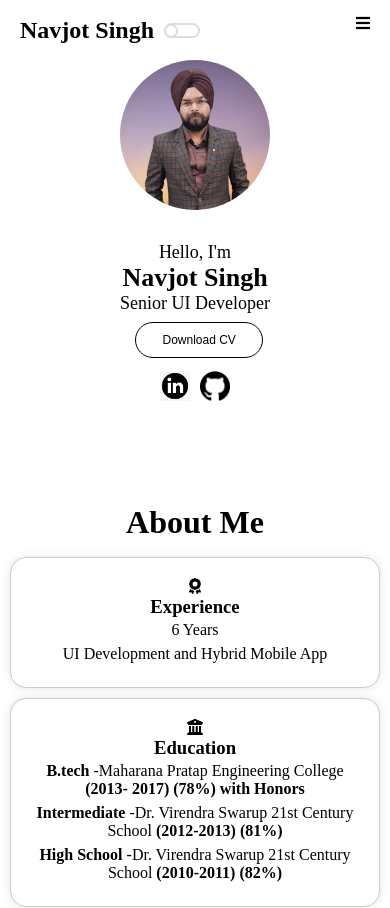
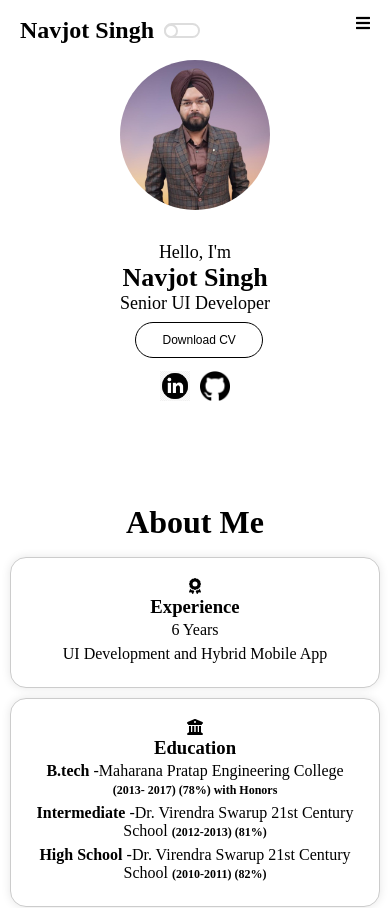
Before and after one commit to navjotsrmtpl/navjot17_portfolio, a React (Create React App) app: page / in a window 390 px wide. Shown: the top 908 px of the page. Built offline with nearby package versions, Linux system fonts and the light colour scheme; a small style sheet from the web is missing.

Commit message:
set font wt

```diff
--- a/src/components/Contact/Contact.css
+++ b/src/components/Contact/Contact.css
@@ -49,7 +49,9 @@
         border: transparent;
         margin-left: 2px;
 
-
+    }
+    .font-wt{
+        font-size: 12px;
     }
 
     .contact-style{
--- a/src/components/Projects/Project.tsx
+++ b/src/components/Projects/Project.tsx
@@ -10,10 +10,10 @@
         setFlippedCards(newFlippedCards);
     };
     useEffect(() => {
-        // const interval = setInterval(() => {
-        //     setFlippedCards(prevFlippedCards => prevFlippedCards.map(card => !card));
-        // }, 5000); // Change the interval time as needed (in milliseconds)
-        // return () => clearInterval(interval);
+        const interval = setInterval(() => {
+            setFlippedCards(prevFlippedCards => prevFlippedCards.map(card => !card));
+        }, 5000); // Change the interval time as needed (in milliseconds)
+        return () => clearInterval(interval);
     }, []); // Run effect only once when component mounts
 
     const projects = [
```
